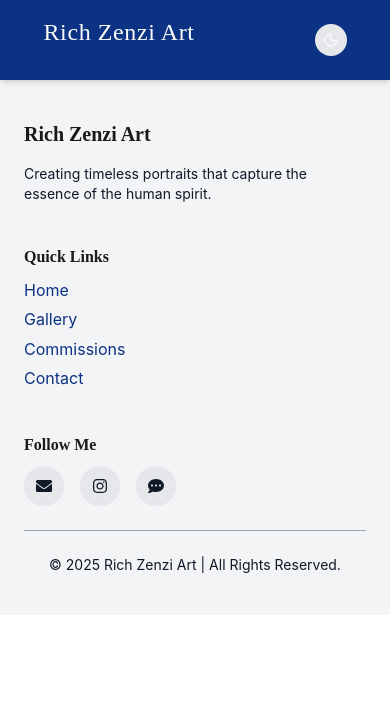
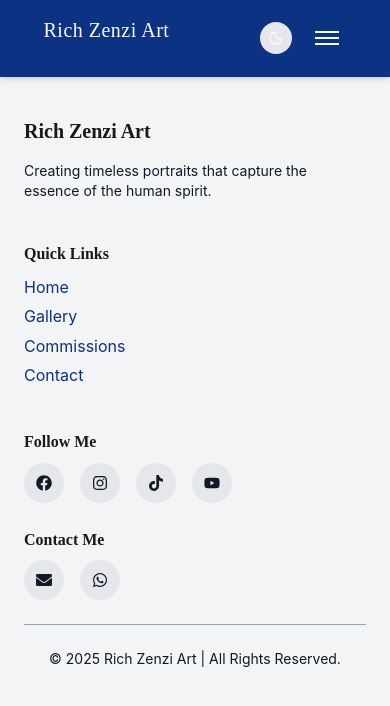
Before and after one commit to mercyXp/artist-portfolio-react, a React (Vite) app in the folder client/: page / in a window 390 px wide. Shown: the top 706 px of the page. Built offline with nearby package versions, Linux system fonts and the light colour scheme.

Commit message:
fix: add humburger to the header for small screens

```diff
--- a/client/src/components/Footer.jsx
+++ b/client/src/components/Footer.jsx
@@ -1,9 +1,18 @@
 import React from "react";
 import { useTheme } from "@/contexts/ThemeContext";
-import { FaEnvelope, FaInstagram, FaCommentDots } from "react-icons/fa";
+import { FaEnvelope, FaInstagram, FaCommentDots, FaFacebook, FaYoutube, FaWhatsapp } from "react-icons/fa";
+import { SiTiktok } from "react-icons/si";
 
 const Footer = () => {
   const { isDark } = useTheme();
+
+  // Section title color based on theme
+  const sectionTitleColor = isDark ? "#ffffff" : "#1a1a1a";
+
+  // Social icon class helper
+  const socialClass = `p-3 rounded-full transition-colors ${
+    isDark ? "bg-gray-800 hover:bg-pink-500 text-gray-100" : "bg-gray-200 hover:bg-pink-500 text-gray-900"
+  }`;
 
   return (
     <footer
@@ -11,13 +20,17 @@ const Footer = () => {
         isDark ? "bg-gray-900 text-gray-100" : "bg-gray-100 text-gray-900"
       }`}
     >
-        <div className="flex flex-col md:flex-row justify-between items-start md:items-center gap-10 md:gap-0 border-b border-gray-400 pb-6">
+      <div
+        className="flex flex-col md:flex-row justify-between items-start md:items-center gap-10 md:gap-0 border-b border-gray-400 pb-6"
+      >
         {/* Left Section */}
         <div className="flex-1">
-                <h2 className="text-xl font-serif font-bold transition-colors duration-300"
-                style={{ color: isDark ? "#ffffff" : "#1a1a1a" }}>Rich Zenzi Art
+          <h2
+            className="text-xl font-serif font-bold transition-colors duration-300"
+            style={{ color: sectionTitleColor }}
+          >
+            Rich Zenzi Art
           </h2>
-
           <p className="mt-2 text-sm max-w-xs">
             Creating timeless portraits that capture the essence of the human spirit.
           </p>
@@ -25,10 +38,12 @@ const Footer = () => {
 
         {/* Middle Section */}
         <div className="flex-1">
-            <h3 className="font-semibold mb-2 transition-colors duration-300"
-                style={{ color: isDark ? "#ffffff" : "#1a1a1a" }}>Quick Links
+          <h3
+            className="font-semibold mb-2 transition-colors duration-300"
+            style={{ color: sectionTitleColor }}
+          >
+            Quick Links
           </h3>
-
           <ul className="space-y-1">
             <li>
               <a href="/" className="hover:text-pink-500 transition-colors">Home</a>
@@ -46,46 +61,75 @@ const Footer = () => {
         </div>
 
         {/* Right Section */}
-            <div className="flex-1">
-                <h3 className="font-semibold mb-2 transition-colors duration-300"
-                    style={{ color: isDark ? "#ffffff" : "#1a1a1a" }}> Follow Me
+        <div className="flex-1 flex flex-col gap-6">
+        {/* Follow Me */}
+        <div>
+            <h3
+            className="font-semibold mb-2 transition-colors duration-300"
+            style={{ color: sectionTitleColor }}
+            >
+            Follow Me
             </h3>
-
             <div className="flex gap-4">
             <a
-                    href="mailto:example@example.com"
-                    className={`p-3 rounded-full transition-colors ${
-                        isDark
-                        ? "bg-gray-800 hover:bg-pink-500 text-gray-100"
-                        : "bg-gray-200 hover:bg-pink-500 text-gray-900"
-                    }`}
+                href="https://www.facebook.com/munzenzirichart"
+                target="_blank"
+                rel="noopener noreferrer"
+                className={socialClass}
             >
-                    <FaEnvelope />
+                <FaFacebook />
             </a>
             <a
-                    href="https://instagram.com"
+                href="https://www.instagram.com/richzenziart/?igsh=MWFwYXRxbWM0OGlmag%3D%3D#"
                 target="_blank"
                 rel="noopener noreferrer"
-                    className={`p-3 rounded-full transition-colors ${
-                        isDark
-                        ? "bg-gray-800 hover:bg-pink-500 text-gray-100"
-                        : "bg-gray-200 hover:bg-pink-500 text-gray-900"
-                    }`}
+                className={socialClass}
             >
                 <FaInstagram />
             </a>
             <a
-                    href="#"
-                    className={`p-3 rounded-full transition-colors ${
-                        isDark
-                        ? "bg-gray-800 hover:bg-pink-500 text-gray-100"
-                        : "bg-gray-200 hover:bg-pink-500 text-gray-900"
-                    }`}
+                href="https://tiktok.com/@richzenziart"
+                target="_blank"
+                rel="noopener noreferrer"
+                className={socialClass}
             >
-                    <FaCommentDots />
+                <SiTiktok />
+            </a>
+            <a
+                href="https://www.youtube.com/@richzenziart"
+                target="_blank"
+                rel="noopener noreferrer"
+                className={socialClass}
+            >
+                <FaYoutube />
             </a>
             </div>
         </div>
+
+        {/* Contact Me */}
+        <div>
+            <h3
+            className="font-semibold mb-2 transition-colors duration-300"
+            style={{ color: sectionTitleColor }}
+            >
+            Contact Me
+            </h3>
+            <div className="flex gap-4">
+            <a href="richzenziart@gmail.com" className={socialClass}>
+                <FaEnvelope />
+            </a>
+            <a
+                href="https://wa.me/260760741435"
+                target="_blank"
+                rel="noopener noreferrer"
+                className={socialClass}
+            >
+                <FaWhatsapp />
+            </a>
+            </div>
+        </div>
+        </div>
+
       </div>
 
       <p className="mt-6 text-center text-sm">
--- a/client/src/components/Header.jsx
+++ b/client/src/components/Header.jsx
@@ -1,30 +1,112 @@
+'use client';
+
+import { useState } from 'react';
 import ThemeToggleButton from '@/components/ThemeToggleButton';
 
 const Header = () => {
+  const [isMenuOpen, setIsMenuOpen] = useState(false);
+
+  const toggleMenu = () => {
+    setIsMenuOpen(!isMenuOpen);
+  };
+
+  const closeMenu = () => {
+    setIsMenuOpen(false);
+  };
+
+  const navLinks = [
+    { href: '#home', label: 'Home' },
+    { href: '#about', label: 'About' },
+    { href: '#gallery', label: 'Gallery' },
+    { href: '#catalogue', label: 'Catalogue' },
+    { href: '#commissions', label: 'Commissions' },
+    { href: '#contact', label: 'Contact' },
+  ];
+
   return (
     <header className="sticky top-0 z-50 bg-[var(--primary-bg)] text-[var(--primary-text)] shadow-md transition-all duration-300">
       <div className="container mx-auto flex items-center justify-between py-4 px-6">
         {/* Logo */}
-        <h1 className="text-2xl font-serif tracking-wide text-[var(--primary-text)]">
+        <h1 className="text-xl md:text-2xl font-serif tracking-wide text-[var(--primary-text)]">
           Rich Zenzi Art
         </h1>
 
-        {/* Navigation */}
+        {/* Desktop Navigation */}
         <nav className="hidden md:flex items-center space-x-6">
-          <a href="#home" className="hover:text-[var(--accent-text)] transition-colors duration-300">| Home |</a>
-          <a href="#about" className="hover:text-[var(--accent-text)] transition-colors duration-300">| About |</a>
-          <a href="#gallery" className="hover:text-[var(--accent-text)] transition-colors duration-300">| Gallery |</a>
-          <a href="#catalogue" className="hover:text-[var(--accent-text)] transition-colors duration-300">| Catalogue |</a>
-          <a href="#commissions" className="hover:text-[var(--accent-text)] transition-colors duration-300">| Commissions |</a>
-          <a href="#contact" className="hover:text-[var(--accent-text)] transition-colors duration-300">| Contact |</a>
+          {navLinks.map((link) => (
+            <a
+              key={link.href}
+              href={link.href}
+              className="hover:text-[var(--accent-text)] transition-colors duration-300"
+            >
+              | {link.label} |
+            </a>
+          ))}
         </nav>
 
-        {/* Theme Toggle Button */}
-        <div className="ml-4">
-          <ThemeToggleButton />
+        {/* Right side - Theme Toggle and Hamburger */}
+        <div className="flex items-center space-x-4">
+          {/* Theme Toggle Button */}
+          <div className="ml-4">
+            <ThemeToggleButton />
+          </div>
+
+          {/* Hamburger Menu Button - Mobile only */}
+          <button
+            className="md:hidden flex flex-col justify-center items-center w-8 h-8 relative focus:outline-none"
+            onClick={toggleMenu}
+            aria-label="Toggle menu"
+            aria-expanded={isMenuOpen}
+          >
+            <span
+              className={`w-6 h-0.5 bg-[var(--primary-text)] transition-all duration-300 ${
+                isMenuOpen ? 'rotate-45 translate-y-1' : '-translate-y-1'
+              }`}
+            />
+            <span
+              className={`w-6 h-0.5 bg-[var(--primary-text)] transition-all duration-300 ${
+                isMenuOpen ? 'opacity-0' : 'opacity-100'
+              }`}
+            />
+            <span
+              className={`w-6 h-0.5 bg-[var(--primary-text)] transition-all duration-300 ${
+                isMenuOpen ? '-rotate-45 -translate-y-1' : 'translate-y-1'
+              }`}
+            />
+          </button>
         </div>
+      </div>
 
+      {/* Mobile Navigation Menu */}
+      <div
+        className={`md:hidden bg-[var(--primary-bg)] border-t border-[var(--border-color)] transition-all duration-300 overflow-hidden ${
+          isMenuOpen ? 'max-h-96 opacity-100' : 'max-h-0 opacity-0'
+        }`}
+      >
+        <nav className="container mx-auto px-6 py-4">
+          <ul className="space-y-4">
+            {navLinks.map((link) => (
+              <li key={link.href}>
+                <a
+                  href={link.href}
+                  className="block py-2 text-lg hover:text-[var(--accent-text)] transition-colors duration-300 border-b border-[var(--border-color)]"
+                  onClick={closeMenu}
+                >
+                  {link.label}
+                </a>
+              </li>
+            ))}
+          </ul>
+        </nav>
       </div>
+
+      {/* Overlay when menu is open */}
+      {isMenuOpen && (
+        <div
+          className="fixed inset-0 bg-black bg-opacity-50 z-40 md:hidden"
+          onClick={closeMenu}
+        />
+      )}
     </header>
   );
 };
```
Also changed, not shown: client/src/pages/Gallery.jsx (added). Lines whose indentation alone changed are shown as unchanged.
